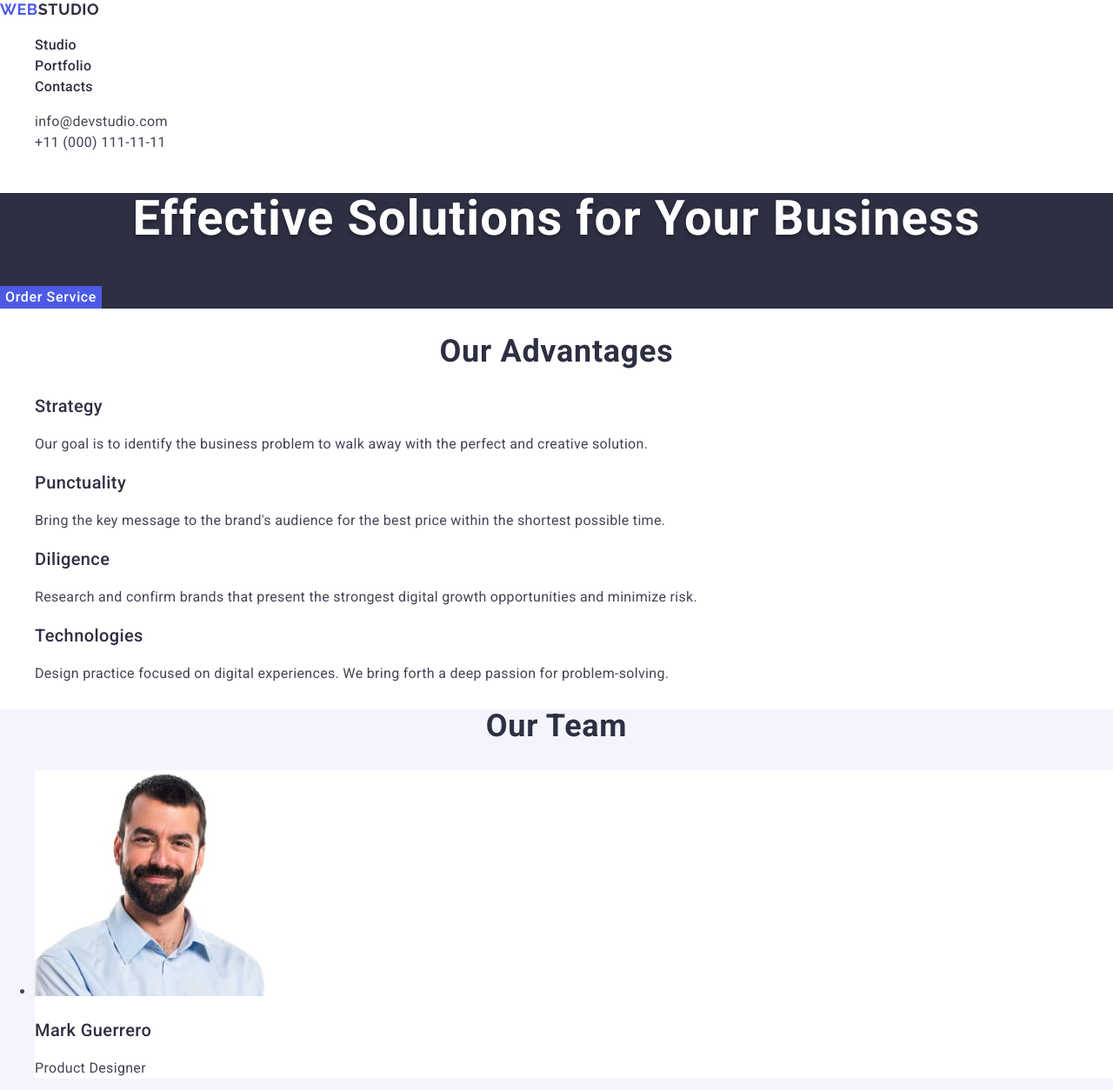
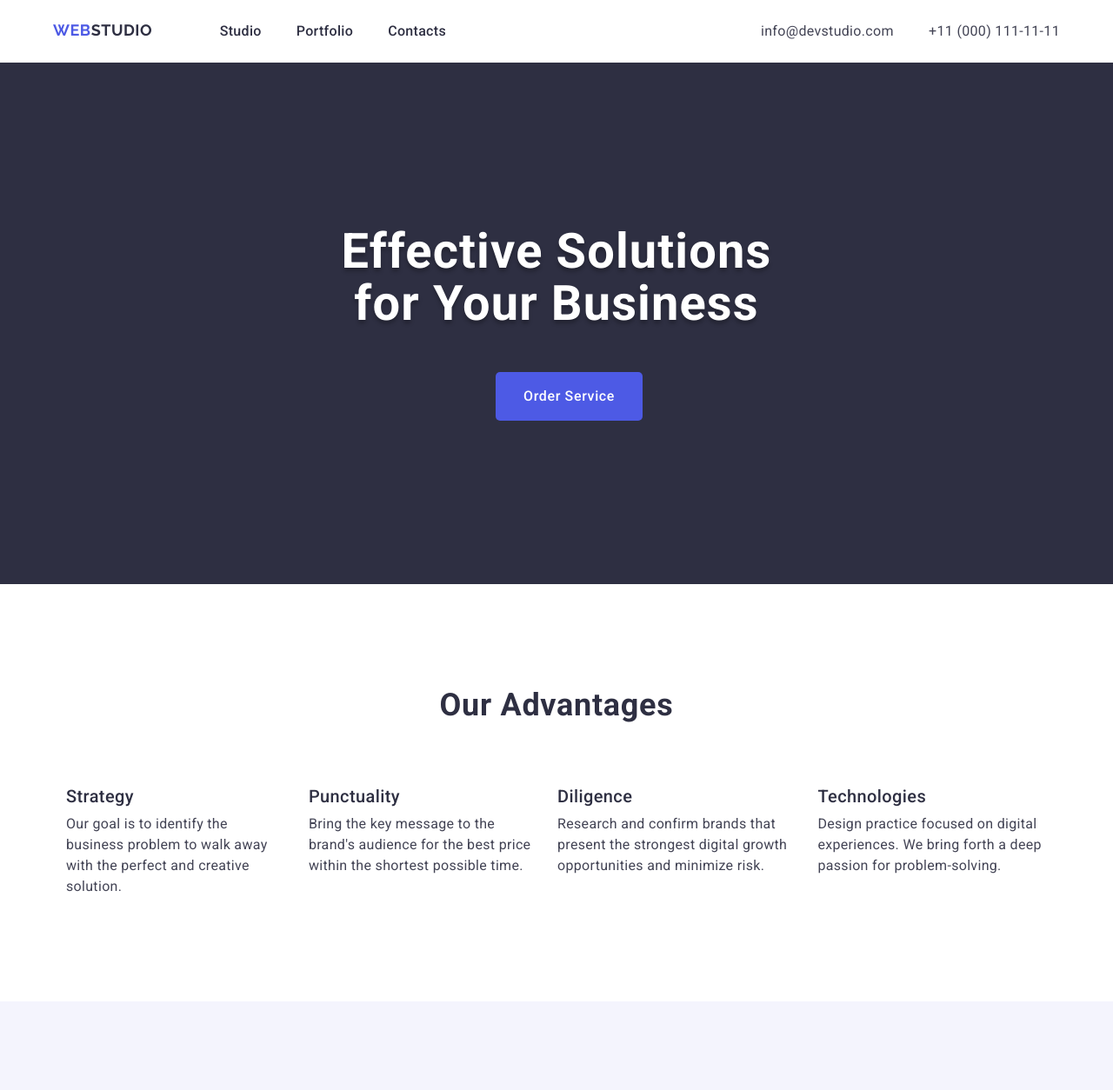
Before and after one commit to olyaYur/goit-homework-03, a plain HTML site: page index.html in a window 1280 px wide. Shown: the top 1254 px of the page at 87% size. Drawn offline with nearby package versions, Linux system fonts and the light colour scheme.

Commit message:
Before the first check

```diff
--- a/css/style.css
+++ b/css/style.css
@@ -10,6 +10,22 @@ body {
 }
 
 /* скидаємо дефолтні стилі браузера*/
+h1, h2, h3, h4, h5, h6, p {
+    margin-top: 0;
+    margin-bottom: 0;
+}
+
+ul {
+    margin-top: 0;
+    margin-bottom: 0;
+    padding-left: 0;
+}
+
+img {
+    display: block;
+    max-width: 100%;
+}
+
 .link {
     text-decoration: none;
 }
@@ -20,6 +36,13 @@ body {
 
 button {
     cursor: pointer;
+}
+
+/* створюємо клас контейнер*/
+.container {
+    max-width: 1158px;
+    padding: 0 15px;
+    margin: 0 auto;
 }
 
 /*сss-змінні*/
@@ -53,6 +76,7 @@ button {
     text-transform: capitalize;
     text-align: center;
     letter-spacing: 0.02em; /*0.32px*/  /*it was mistarke*/
+    margin-bottom: 72px;
 }
 
 .title-third-level {
@@ -61,6 +85,7 @@ button {
     line-height: 1.2; /* 120%  24px*/
     color: var(--secondary-third-level-title-color);
     letter-spacing: 0.02em; /*0.32px*/ /* it was mistake*/
+    margin-bottom: 8px;
 }
 
 /* nav*/
@@ -105,6 +130,9 @@ button {
 /* section hero*/
 .segment-hero {
     background-color: var(--navyblue-color);
+    padding-top: 188px;
+    padding-bottom: 188px;
+
 }
 
 /* section our team */
@@ -124,6 +152,10 @@ button {
     background-color: var(--iris-color);
     border: none;
     line-height: 1.5; /*24px*/ /*it was mistake*/
+    padding: 16px 32px;
+    border-radius: 5px;
+    display: inline-block;
+    margin-left: 494px;
 }
 
 .btn-hero:hover,
@@ -143,3 +175,82 @@ button {
 .logotype-text-studio-footer {
     color: var(--cloud-color);
 }
+
+/* розташування блоків*/
+
+.section {
+    padding: 120px 0;
+}
+.page-header-container,
+.main-navigation-container,
+.menu-list-container,
+.contacts-list-container {
+    display: flex;
+}
+
+.page-header-container {
+    padding: 24px 0;
+    justify-content: space-between;
+}
+
+.main-navigation-container {
+    max-width: 452px;
+    width: 100%;
+    justify-content: space-between;
+}
+
+.menu-list-container {
+    gap: 40px;
+}
+
+.page-contacts {
+    max-width: 676px;
+    width: 100%;
+}
+
+.contacts-list-container {
+    max-width: 344px;
+    justify-content: space-between;
+    gap: 40px;
+    margin-left: 332px;
+}
+
+.title-first-level {
+    max-width: 496px;
+    margin: 0 auto;
+    margin-bottom: 48px;
+}
+
+.advantages-list-container {
+    display: flex;
+    gap: 24px;
+}
+
+.our-team-list-container {
+    display: flex;
+    gap: 24px;
+}
+
+.our-team-item-card {
+    width: calc((100% - 72px) / 4);
+}
+
+.our-portfolio-list-container {
+    display: flex;
+    flex-wrap: wrap;
+    gap: 24px;
+}
+
+
+.our-portfolio-item-card {
+    width: calc((100% - 48px) / 3);
+}
+
+.our-team-list .title {
+    text-align: center;
+    margin-bottom: 8px;
+}
+
+.our-team-list .text {
+    text-align: center;
+}
--- a/index.html
+++ b/index.html
@@ -17,36 +17,41 @@
   </head>
   <body>
     <header class="page-header">
+      <div class="container page-header-container">
         <!--page header-->
         <!-- header-nav-address-->
-      <nav class="main-navigation">
+        <nav class="main-navigation main-navigation-container">
           <a class="logotype-text-link logotype-text-web link" href="./index.html">Web<span class="logotype-text-studio">Studio</span></a>
-        <ul class="menu-list list">
+          <ul class="menu-list menu-list-container list">
             <li class="menu-item"><a class="menu-item-link link" href="./index.html">Studio</a></li>
             <li class="menu-item"><a class="menu-item-link link" href="">Portfolio</a></li>
             <li class="menu-item"><a class="menu-item-link link" href="">Contacts</a></li>
           </ul>
         </nav>
         <address class="page-contacts">
-        <ul class="contacts-list list">
+          <ul class="contacts-list contacts-list-container list">
             <li class="contacts-item"><a class="contacts-item-link link" href="mailto:info@devstudio.com">info@devstudio.com</a></li>
             <li class="contacts-item"><a class="contacts-item-link link" href="tel:+110001111111">+11 (000) 111-11-11</a></li>
           </ul>
         </address>
         <!--header finish -->
+      </div>
     </header>
     <main>
       <!--main start-->
       <!-- section hero-->
       <section class="segment-hero">
+        <div class="container segment-hero-container">
           <h1 class="title-first-level">Effective Solutions for Your Business</h1>
           <button type="button" class="btn-hero">Order Service</button>
+        </div>
       </section>
 
       <!-- section advantages-->
-      <section class="segment-our-advantages">
+      <section class="segment-our-advantages section">
+        <div class="container">
           <h2 id="studio" class="title-secondary-level">Our Advantages</h2>
-        <ul class="advantages-list list">
+          <ul class="advantages-list advantages-list-container list">
             <li class="advantages-item">
               <h3 class="title-third-level">Strategy</h3>
               <p class="advantages-text">
@@ -76,58 +81,62 @@
               </p>
             </li>
           </ul>
+        </div>
       </section>
       <!-- section our team -->
-      <section class="segment-our-team">
+      <section class="segment-our-team section">
+        <div class="container">
           <h2 class="title-secondary-level">Our Team</h2>
-        <ul class="our-team-list">
-          <li class="our-team-item">
+          <ul class="our-team-list our-team-list-container list">
+            <li class="our-team-item our-team-item-card">
               <img
                 src="./images/our-team/mark-guerrero-1.jpg"
                 alt="Mark Guerrero"
                 width="264"
                 height="260"
               />
-            <h3 class="title-third-level">Mark Guerrero</h3>
+              <h3 class="title-third-level title">Mark Guerrero</h3>
               <p class="text">Product Designer</p>
             </li>
-          <li class="our-team-item">
+            <li class="our-team-item our-team-item-card">
               <img
                 src="./images/our-team/tom-ford-2.jpg"
                 alt="Tom Ford"
                 width="264"
                 height="260"
               />
-            <h3 class="title-third-level">Tom Ford</h3>
+              <h3 class="title-third-level title">Tom Ford</h3>
               <p class="text">Frontend Developer</p>
             </li>
-          <li class="our-team-item">
+            <li class="our-team-item our-team-item-card">
               <img
                 src="./images/our-team/camila-garcia-3.jpg"
                 alt="Camila Garcia"
                 width="264"
                 height="260"
               />
-            <h3 class="title-third-level">Camila Garcia</h3>
+              <h3 class="title-third-level title">Camila Garcia</h3>
               <p class="text">Marketing</p>
             </li>
-          <li class="our-team-item">
+            <li class="our-team-item our-team-item-card">
               <img
                 src="./images/our-team/daniel-wilson-4.jpg"
                 alt="Daniel Wilson"
                 width="264"
                 height="260"
               />
-            <h3 class="title-third-level">Daniel Wilson</h3>
+              <h3 class="title-third-level title">Daniel Wilson</h3>
               <p class="text">UI Designer</p>
             </li>
           </ul>
+        </div>
       </section>
       <!-- section portfolio-->
-      <section class="segment-our-portfolio">
+      <section class="segment-our-portfolio section">
+        <div class="container">
           <h2 id="portfolio" class="title-secondary-level">Our Portfolio</h2>
-        <ul class="our-portfolio-list">
-          <li class="our-portfolio-item">
+          <ul class="our-portfolio-list our-portfolio-list-container list">
+            <li class="our-portfolio-item our-portfolio-item-card">
               <img
                 src="./images/our-portfolio/banking-app-1.jpg"
                 alt="Banking App"
@@ -137,7 +146,7 @@
               <h3 class="title-third-level">Banking App</h3>
               <p class="our-portfolio-text">App</p>
             </li>
-          <li class="our-portfolio-item">
+            <li class="our-portfolio-item our-portfolio-item-card">
               <img
                 src="./images/our-portfolio/cashless-payment-2.jpg"
                 alt="Cashless Payment"
@@ -147,7 +156,7 @@
               <h3 class="title-third-level">Cashless Payment</h3>
               <p class="our-portfolio-text">Marketing</p>
             </li>
-          <li class="our-portfolio-item">
+            <li class="our-portfolio-item our-portfolio-item-card">
               <img
                 src="./images/our-portfolio/meditation-app-3.jpg"
                 alt="Meditation App"
@@ -158,7 +167,7 @@
               <p class="our-portfolio-text">App</p>
             </li>
 
-          <li class="our-portfolio-item">
+            <li class="our-portfolio-item our-portfolio-item-card">
               <img
                 src="./images/our-portfolio/taxi-service-4.jpg"
                 alt="Taxi Service"
@@ -168,7 +177,7 @@
               <h3 class="title-third-level">Taxi Service</h3>
               <p class="our-portfolio-text">Marketing</p>
             </li>
-          <li class="our-portfolio-item">
+            <li class="our-portfolio-item our-portfolio-item-card">
               <img
                 src="./images/our-portfolio/screen-illustrations-5.jpg"
                 alt="Screen Illustrations"
@@ -178,7 +187,7 @@
               <h3 class="title-third-level">Screen Illustrations</h3>
               <p class="our-portfolio-text">Design</p>
             </li>
-          <li class="our-portfolio-item">
+            <li class="our-portfolio-item our-portfolio-item-card">
               <img
                 src="./images/our-portfolio/online-courses-6.jpg"
                 alt="Online Courses"
@@ -189,16 +198,19 @@
               <p class="our-portfolio-text">Marketing</p>
             </li>
           </ul>
+        </div>
       </section>
       <!-- main finish-->
     </main>
     <!--page footer-->
     <footer class="page-footer">
+      <div class="container">
         <a class="logotype-text-link logotype-text-web link" href="./index.html">Web<span class="logotype-text-studio-footer">Studio</span></a>
         <p class="footer-text">
           Increase the flow of customers and sales for your business with digital
           marketing & growth solutions.
         </p>
+      </div>
     </footer>
   </body>
 </html>
```
Lines whose indentation alone changed are shown as unchanged.
